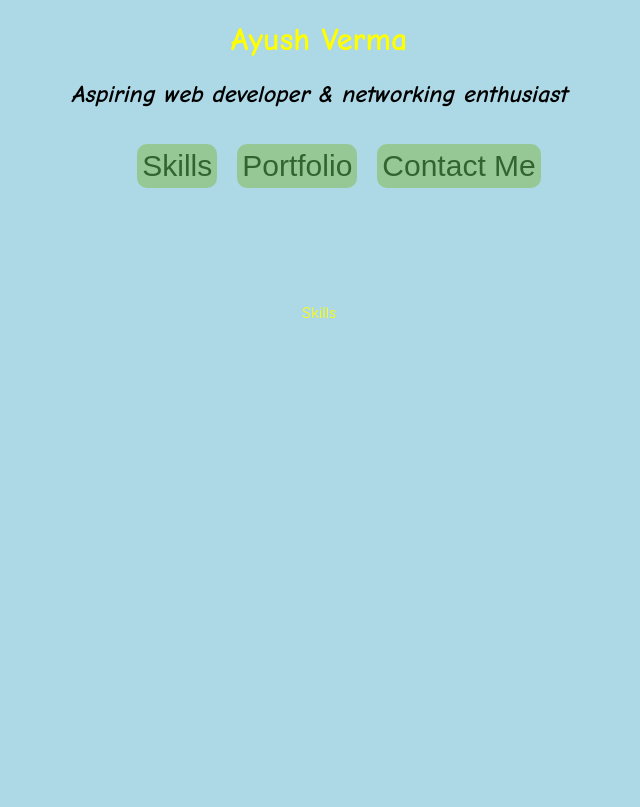
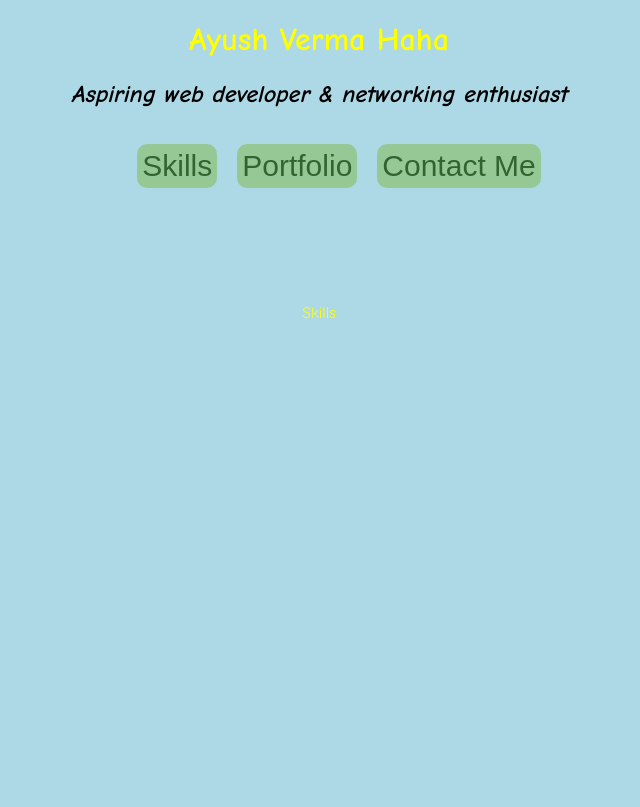
Before and after one commit to ayush02av/ayush02av.github.io, a plain HTML site: page index.html in a window 1280 px wide. Shown: the top 807 px of the page, without its empty margins (321-961 px from the left). Drawn offline with Linux system fonts and the light colour scheme.

Commit message:
Update index.html

```diff
--- a/index.html
+++ b/index.html
@@ -51,7 +51,7 @@
 <body>
 
 	<div class="body-top" style="display: block;">
-		<h1><a href="#">Ayush Verma</a></h1>
+		<h1><a href="#">Ayush Verma Haha</a></h1>
 		<h2 style="font-style: italic;color: black;">Aspiring web developer & networking enthusiast</h2>
 	</div>
 	<div class="nav-bar">
```
